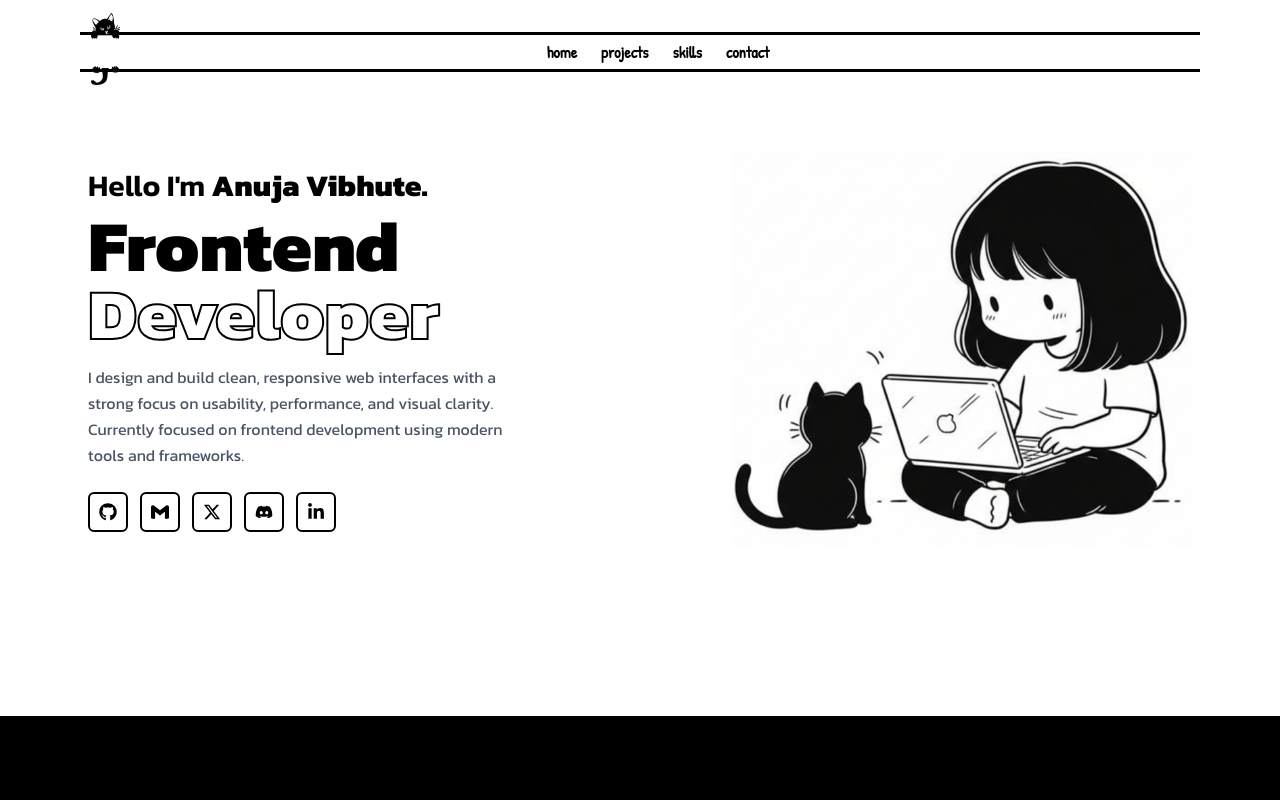
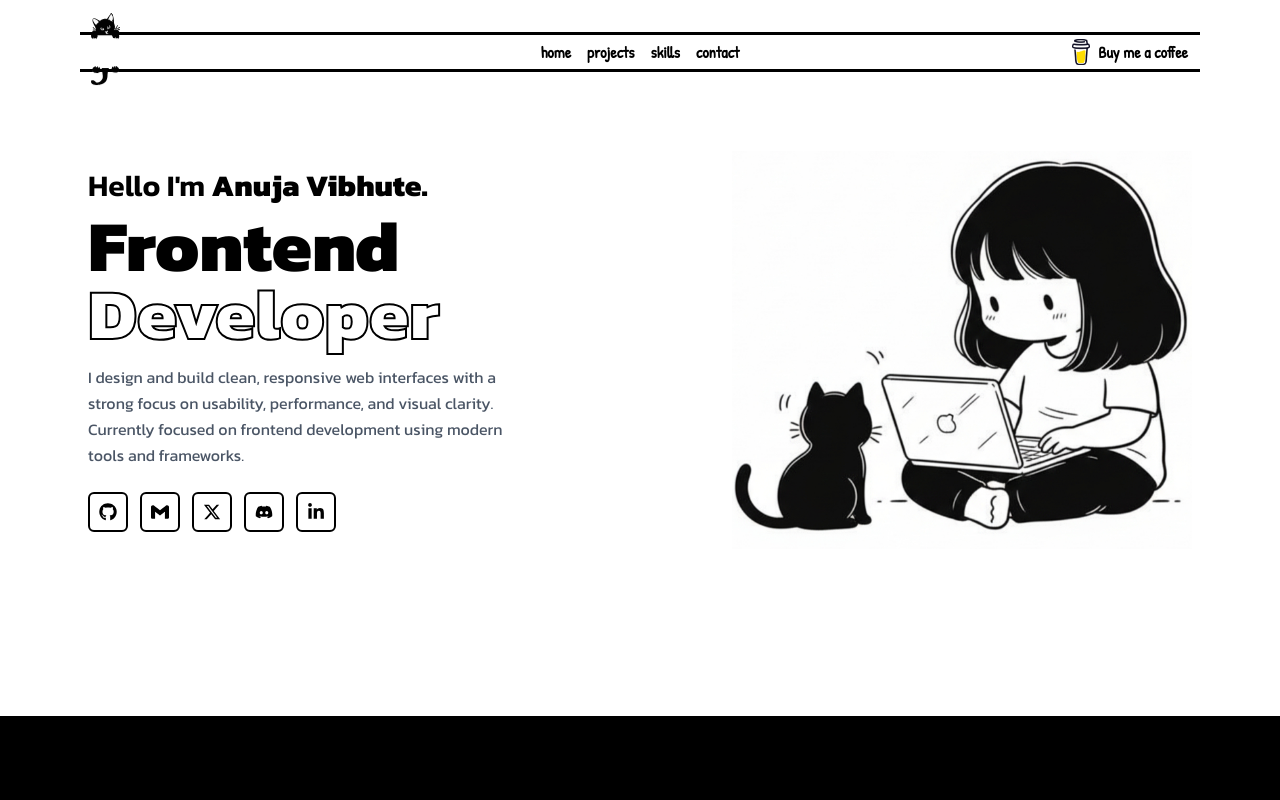
Before and after one commit to irunonironic/portfolio, a Next.js app: page / in a window 1280 px wide. Shown: the top 800 px of the page. Built offline with nearby package versions, Linux system fonts and the light colour scheme.

Commit message:
add bmc link

```diff
--- a/app/components/navbar.tsx
+++ b/app/components/navbar.tsx
@@ -1,22 +1,24 @@
 "use client";
-import Link from "next/link"
-import { Patrick_Hand } from "next/font/google"
-import CatLogoSVG from "./catLogo"
+
+import Link from "next/link";
+import Image from "next/image";
+import { Patrick_Hand } from "next/font/google";
+import CatLogoSVG from "./catLogo";
 
 const handFont = Patrick_Hand({
   subsets: ["latin"],
   weight: "400",
-})
+});
 
 const links = [
-  { name: "home", href: "#home" },
-  { name: "projects", href: "#projects" },
-  { name: "skills", href: "#skills" },
-  { name: "contact", href: "#contact" },
-]
+  { name: "home", href: "#home", mobile: true },
+  { name: "projects", href: "#projects", mobile: true },
+  { name: "skills", href: "#skills", mobile: false },
+  { name: "contact", href: "#contact", mobile: false },
+];
 
 const navLinkClass =
-  "text-base font-semibold whitespace-nowrap hover:opacity-70 transition flex-shrink-0"
+  "text-base font-semibold whitespace-nowrap hover:opacity-70 transition flex-shrink-0";
 
 const Navbar = () => {
   return (
@@ -41,24 +43,78 @@
               -ml-6
             "
           >
-
-            <div className="flex w-full items-center justify-center gap-6 overflow-x-auto no-scrollbar">
+            {/* MOBILE */}
+            <div className="flex w-full items-center justify-center gap-4 flex-wrap sm:hidden">
               {links.map((link) => (
                 <Link
                   key={link.name}
                   href={link.href}
-                  className={navLinkClass}
+                  className={`${navLinkClass} ${
+                    link.mobile ? "block" : "hidden"
+                  }`}
                 >
                   {link.name}
                 </Link>
               ))}
+
+              <a
+                href="https://buymeacoffee.com/irunonironic"
+                target="_blank"
+                rel="noopener noreferrer"
+                className="flex items-center gap-2 hover:opacity-80 transition"
+              >
+                <Image
+                  src="/bmc.png"
+                  alt="Buy Me a Coffee"
+                  width={18}
+                  height={18}
+                />
+                <span className="text-sm font-semibold leading-none">
+                  Buy me a coffee
+                </span>
+              </a>
             </div>
 
+            {/* DESKTOP  */}
+            <div className="hidden sm:flex w-full items-center">
+
+              <div className="absolute inset-0 flex items-center justify-center gap-4 pointer-events-none">
+                {links.map((link) => (
+                  <Link
+                    key={link.name}
+                    href={link.href}
+                    className={`${navLinkClass} pointer-events-auto`}
+                  >
+                    {link.name}
+                  </Link>
+                ))}
+              </div>
+
+              <div className="ml-auto flex items-center gap-2">
+                <a
+                  href="https://buymeacoffee.com/irunonironic"
+                  target="_blank"
+                  rel="noopener noreferrer"
+                  className="flex items-center gap-2 hover:opacity-80 transition cursor-pointer"
+                >
+                  <Image
+                    src="/bmc.png"
+                    alt="Buy Me a Coffee"
+                    width={18}
+                    height={18}
+                  />
+                  <span className="text-base font-semibold leading-none">
+                    Buy me a coffee
+                  </span>
+                </a>
+              </div>
+
+            </div>
           </div>
         </div>
       </div>
     </nav>
-  )
-}
+  );
+};
 
-export default Navbar
+export default Navbar;
```
Also changed, not shown: public/bmc.png (added).
